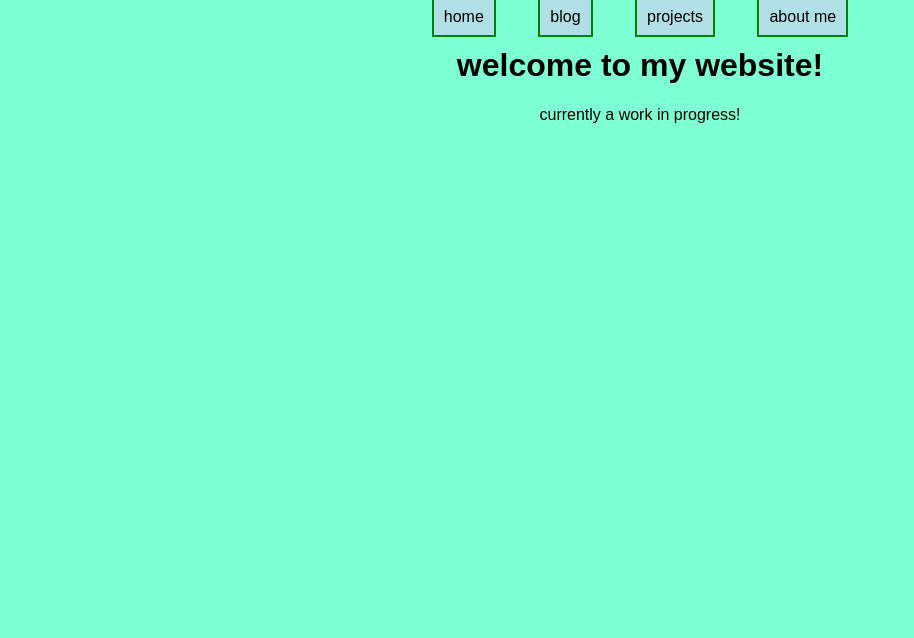
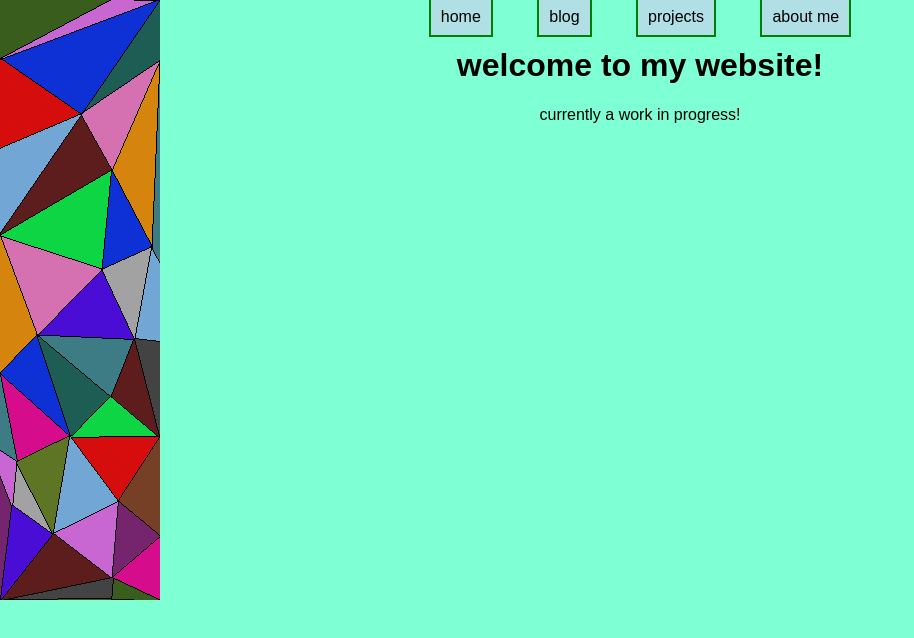
Before and after one commit to TheWalrusWizard/my_website, a plain HTML site: page index.html in a window 1280 px wide. Shown: the whole page, without its empty margins (0-914 px from the left). Drawn offline with Linux system fonts and the light colour scheme.

Commit message:
Update style.css

```diff
--- a/styles/style.css
+++ b/styles/style.css
@@ -2,7 +2,8 @@ body {
   background-color: aquamarine;
   font-family: arial;
   text-align: center;
-  background-image: url("banner.png");
+  background-image: url("../images/banner.png");
+  background-repeat: no-repeat;
 }
 a {
   background-color: powderblue;
@@ -10,6 +11,6 @@ a {
   width: 300px;
   border: 2px solid green;
   padding: 10px;
-  margin: 19px;
+  margin: 20px;
   text-decoration: none;
 }
```
